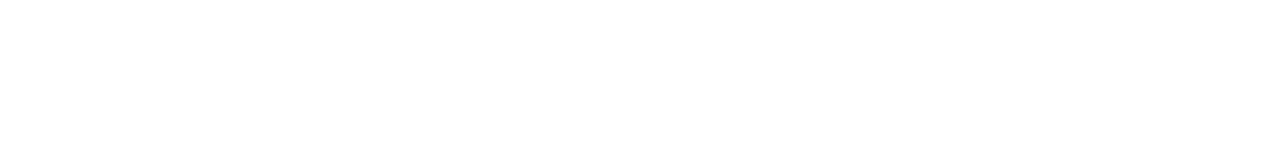
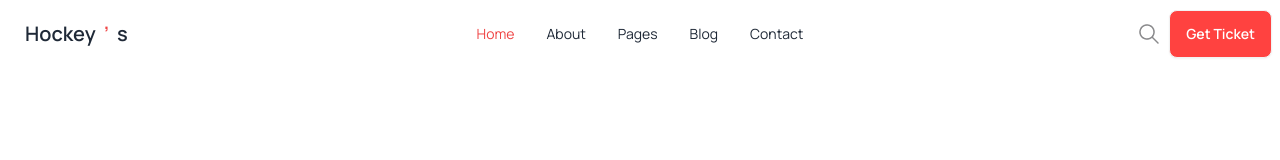
Before and after one commit to Hasnatmozumdar/B9A3-Hockeys-assignment, a plain HTML site: page index.html in a window 1280 px wide. Drawn offline with nearby package versions, Linux system fonts and the light colour scheme.

Commit message:
nav section done

```diff
--- a/index.html
+++ b/index.html
@@ -13,16 +13,48 @@
     <link
         href="https://fonts.googleapis.com/css2?family=Manrope:wght@400;500;600;700;800&family=Open+Sans:wght@400;500;600;700;800&family=Poppins:wght@400;500;600;800;900&display=swap"
         rel="stylesheet">
-        <style>
-            .font-manrope{
-                font-family: 'Manrope', sans-serif;
-            }
-        </style>
+    <style>
+        .font-manrope {
+            font-family: 'Manrope', sans-serif;
+        }
+    </style>
 </head>
 
 <body class="font-manrope">
     <header>
+        <!--nav section-->
+        <nav>
+            <div class="navbar bg-base-100">
+                <div class="navbar-start">
+                    <div class="dropdown">
+                        <div tabindex="0" role="button" class="btn btn-ghost lg:hidden">
+                            <svg xmlns="http://www.w3.org/2000/svg" class="h-5 w-5" fill="none" viewBox="0 0 24 24"
+                                stroke="currentColor">
+                                <path stroke-linecap="round" stroke-linejoin="round" stroke-width="2"
+                                    d="M4 6h16M4 12h8m-8 6h16" />
+                            </svg>
+                        </div>
+                    </div>
+                    <a class="btn btn-ghost text-xl">Hockey<span class="text-red-500">’</span>s</a>
+                </div>
+                <div class="navbar-center hidden lg:flex">
+                    <ul class="menu menu-horizontal px-1">
+                        <li><a><span class="text-red-500">Home</span></a></li>
+                        <li><a>About</a></li>
+                        <li><a>Pages</a></li>
+                        <li><a>Blog</a></li>
+                        <li><a>Contact</a></li>
+                    </ul>
+                </div>
 
+                <div class="navbar-end">
+                    <div>
+                        <img class="px-2" src="Images/Frame.png" alt="">
+                    </div>
+                    <a class="btn bg-[#FF4240] text-white">Get Ticket</a>
+                </div>
+            </div>
+        </nav>
     </header>
 
     <main>
```
Also changed, not shown: Images/Frame.png (added).
